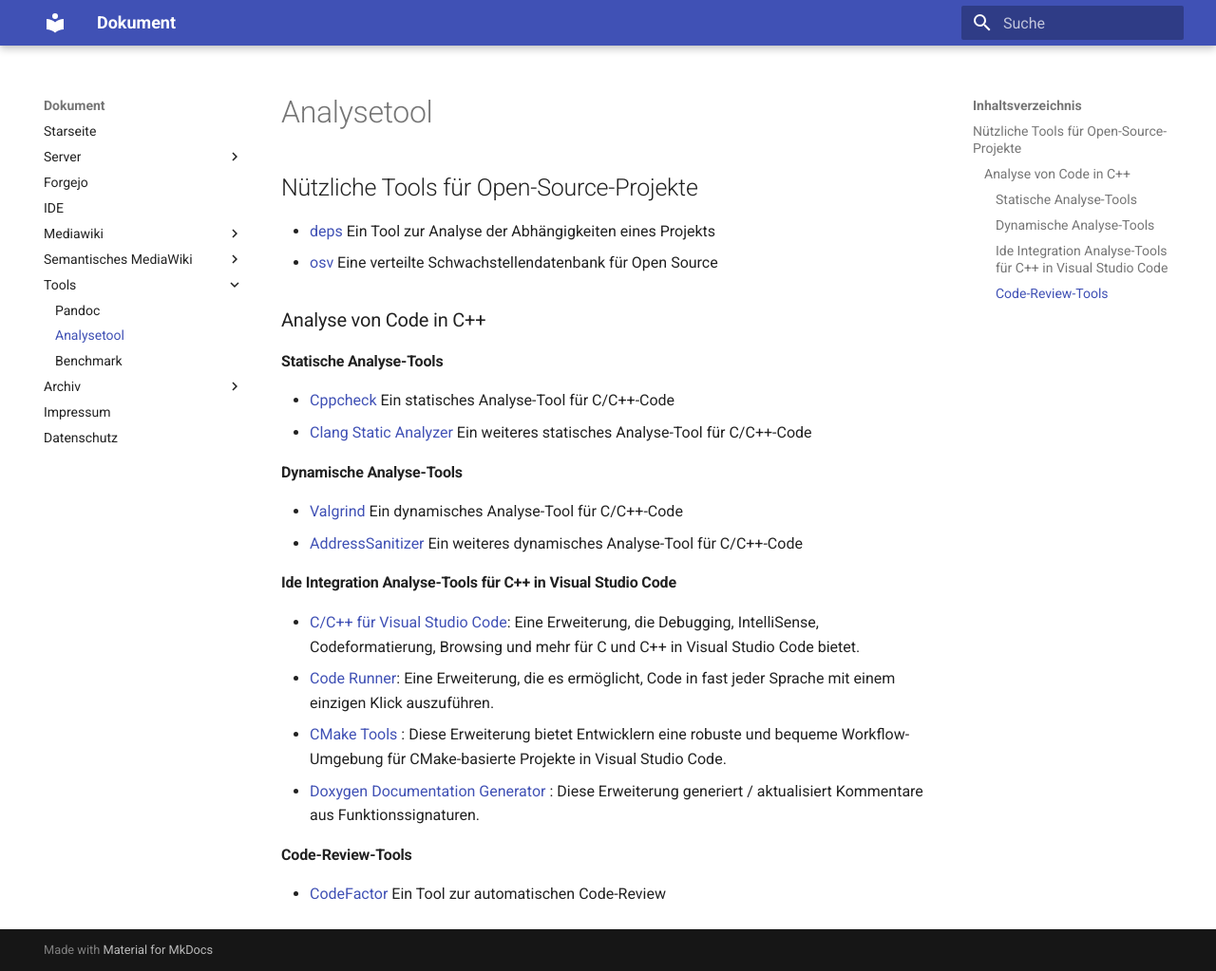
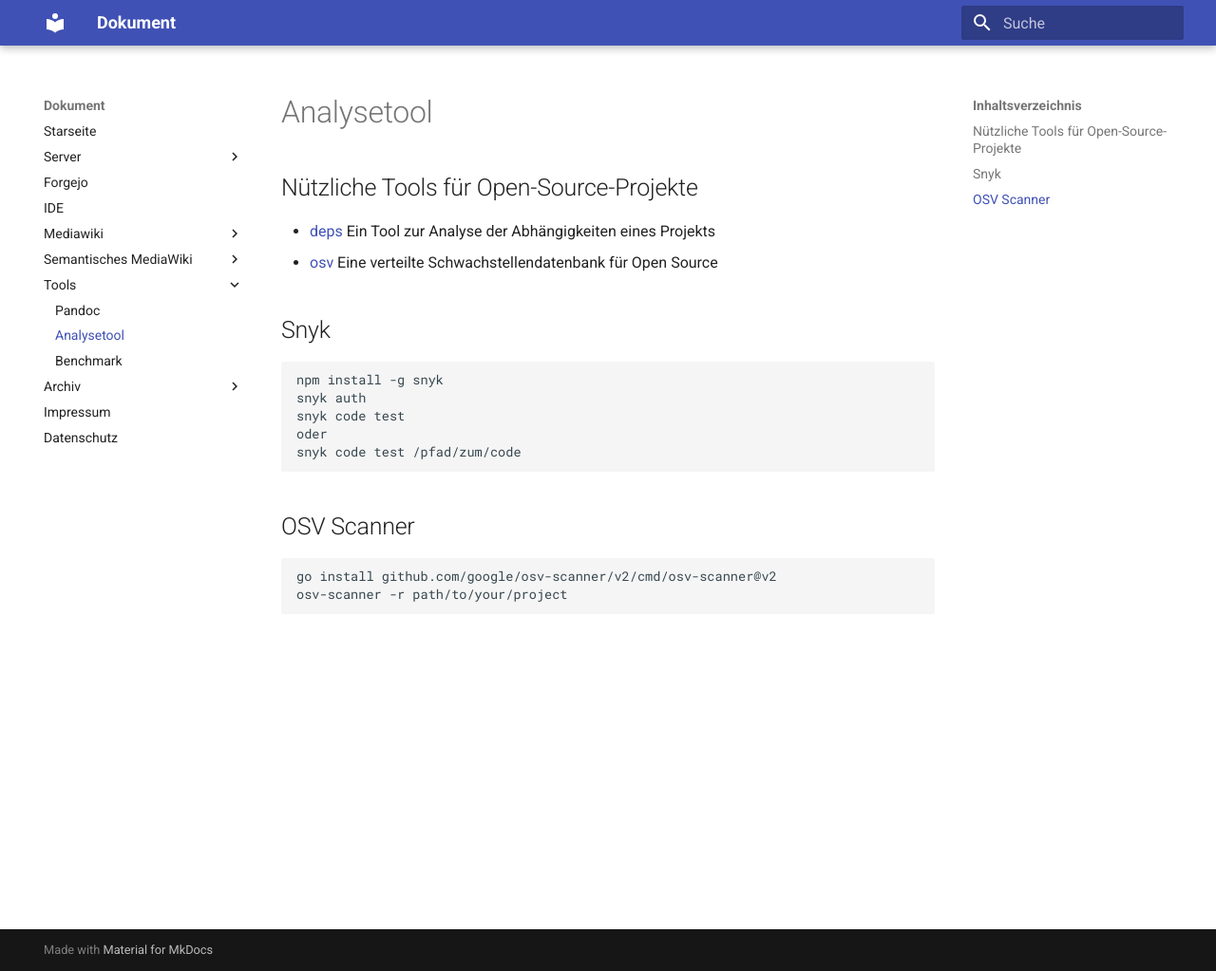
Before and after one commit to thorstenkloehn/dokument, an MkDocs documentation site: the page built from docs/Tools/Analysetool.md, in a window 1280 px wide and 1023 px high. Shown: the whole window at 95% size. Built offline with MkDocs 1.6.1 and Material for MkDocs 9.7.7, drawn with Linux system fonts in a browser that asks for light colours.

Commit message:
Dokumentation: Hinzufügen von Anweisungen zur Konfiguration von LocalSettings.php und Aktualisierung der Snyk-Abschnitte

````diff
--- a/docs/Tools/Analysetool.md
+++ b/docs/Tools/Analysetool.md
@@ -1,17 +1,17 @@
 ## Nützliche Tools für Open-Source-Projekte
 * [deps](https://deps.dev) Ein Tool zur Analyse der Abhängigkeiten eines Projekts
 * [osv](https://osv.dev/) Eine verteilte Schwachstellendatenbank für Open Source
-### Analyse von Code in C++
-#### Statische Analyse-Tools
-* [Cppcheck](http://cppcheck.sourceforge.net/) Ein statisches Analyse-Tool für C/C++-Code
-* [Clang Static Analyzer](https://clang-analyzer.llvm.org/) Ein weiteres statisches Analyse-Tool für C/C++-Code
-#### Dynamische Analyse-Tools
-* [Valgrind](http://valgrind.org/) Ein dynamisches Analyse-Tool für C/C++-Code
-* [AddressSanitizer](https://clang.llvm.org/docs/AddressSanitizer.html) Ein weiteres dynamisches Analyse-Tool für C/C++-Code
-#### Ide Integration Analyse-Tools für C++ in Visual Studio Code
-* [C/C++ für Visual Studio Code](https://marketplace.visualstudio.com/items?itemName=ms-vscode.cpptools): Eine Erweiterung, die Debugging, IntelliSense, Codeformatierung, Browsing und mehr für C und C++ in Visual Studio Code bietet.
-* [Code Runner](https://marketplace.visualstudio.com/items?itemName=formulahendry.code-runner): Eine Erweiterung, die es ermöglicht, Code in fast jeder Sprache mit einem einzigen Klick auszuführen.
-* [CMake Tools](https://marketplace.visualstudio.com/items?itemName=ms-vscode.cmake-tools) : Diese Erweiterung bietet Entwicklern eine robuste und bequeme Workflow-Umgebung für CMake-basierte Projekte in Visual Studio Code.
-* [Doxygen Documentation Generator](https://marketplace.visualstudio.com/items?itemName=cschlosser.doxdocgen) : Diese Erweiterung generiert / aktualisiert Kommentare aus Funktionssignaturen.
-#### Code-Review-Tools
-* [CodeFactor](https://www.codefactor.io/) Ein Tool zur automatischen Code-Review
+
+## Snyk
+```
+npm install -g snyk
+snyk auth
+snyk code test
+oder
+snyk code test /pfad/zum/code
+```
+## OSV Scanner
+```
+go install github.com/google/osv-scanner/v2/cmd/osv-scanner@v2
+osv-scanner -r path/to/your/project
+```
````
Also changed, not shown: docs/CMS/Mediawiki/Wiederherstellen.md (+11 -0 lines).
